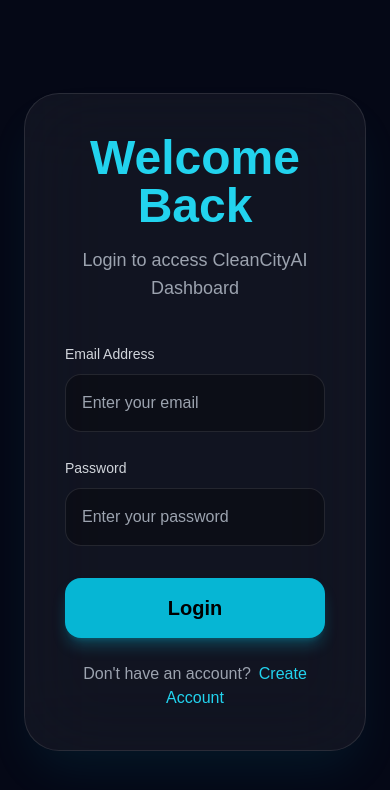
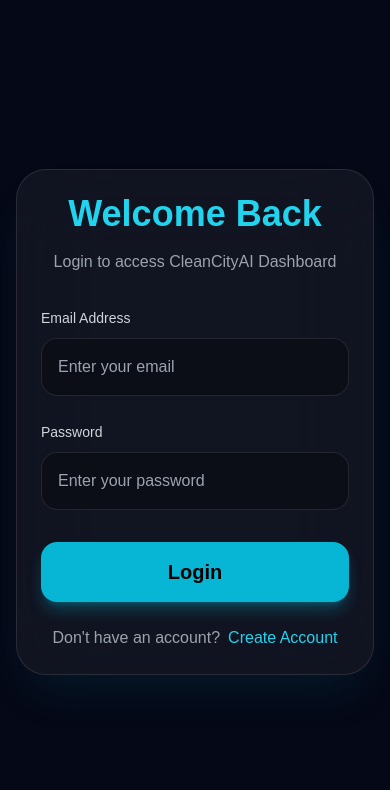
Before and after one commit to Bhavani-023/CleanCityAI, a React app in the folder frontend/: page /login in a window 390 px wide. Shown: the top 790 px of the page. Built offline with nearby package versions, Linux system fonts and the light colour scheme; the HTML template or start-up script is replaced by a standard one.

Commit message:
Fixed login redirect glitch

```diff
--- a/frontend/src/pages/Login.jsx
+++ b/frontend/src/pages/Login.jsx
@@ -1,4 +1,5 @@
 import { useState, useEffect } from "react";
+
 import toast from "react-hot-toast";
 
 import {
@@ -11,18 +12,32 @@
 export default function Login() {
 
   const navigate = useNavigate();
+
+  // =========================
+  // STATES
+  // =========================
+
+  const [email, setEmail] = useState("");
+
+  const [password, setPassword] = useState("");
+
+  const [loading, setLoading] = useState(false);
+
+  // =========================
+  // AUTO REDIRECT IF LOGGED IN
+  // =========================
+
   useEffect(() => {
 
-  if (localStorage.getItem("token")) {
+    const token = localStorage.getItem("token");
 
-    navigate("/dashboard");
+    if (token) {
 
-  }
+      navigate("/dashboard");
 
-}, []);
+    }
 
-  const [email, setEmail] = useState("");
-  const [password, setPassword] = useState("");
+  }, [navigate]);
 
   // =========================
   // LOGIN FUNCTION
@@ -34,37 +49,48 @@
 
     try {
 
+      setLoading(true);
+
       const response = await API.post(
         "/login",
         {
-          email,
+          email: email.trim().toLowerCase(),
           password,
         }
       );
 
       // SAVE TOKEN
+
       localStorage.setItem(
         "token",
         response.data.access_token
       );
 
-      localStorage.setItem(
-        "isLoggedIn",
-        "true"
-      );
-
       toast.success("Login Successful");
 
-      navigate("/dashboard");
+      // DELAY FOR SMOOTH REDIRECT
+
+      setTimeout(() => {
+
+        navigate("/dashboard");
+
+      }, 1000);
 
     } catch (error) {
 
       console.log(error);
 
       toast.error(
+
         error.response?.data?.detail ||
+
         "Login Failed"
+
       );
+
+    } finally {
+
+      setLoading(false);
 
     }
 
@@ -72,26 +98,29 @@
 
   return (
 
-    <div className="min-h-screen bg-[#050816] flex items-center justify-center px-6">
+    <div className="min-h-screen bg-[#050816] flex items-center justify-center px-4 sm:px-6">
 
       {/* LOGIN CARD */}
 
       <form
+
         onSubmit={handleLogin}
-        className="w-full max-w-[450px] bg-white/5 border border-white/10 rounded-[35px] p-10 backdrop-blur-2xl shadow-2xl shadow-cyan-500/10"
+
+        className="w-full max-w-[450px] bg-white/5 border border-white/10 rounded-[30px] md:rounded-[35px] p-6 md:p-10 backdrop-blur-2xl shadow-2xl shadow-cyan-500/10"
+
       >
 
         {/* TITLE */}
 
-        <div className="text-center mb-10">
+        <div className="text-center mb-8 md:mb-10">
 
-          <h1 className="text-5xl font-extrabold text-cyan-400">
+          <h1 className="text-4xl md:text-5xl font-extrabold text-cyan-400">
 
             Welcome Back
 
           </h1>
 
-          <p className="text-gray-400 mt-4 text-lg">
+          <p className="text-gray-400 mt-4 text-base md:text-lg">
 
             Login to access CleanCityAI Dashboard
 
@@ -110,12 +139,19 @@
           </label>
 
           <input
+
             type="email"
+
             placeholder="Enter your email"
+
             value={email}
+
             onChange={(e) => setEmail(e.target.value)}
+
             className="w-full mt-2 p-4 rounded-2xl bg-black/30 border border-white/10 text-white outline-none focus:border-cyan-400 transition"
+
             required
+
           />
 
         </div>
@@ -131,12 +167,19 @@
           </label>
 
           <input
+
             type="password"
+
             placeholder="Enter your password"
+
             value={password}
+
             onChange={(e) => setPassword(e.target.value)}
+
             className="w-full mt-2 p-4 rounded-2xl bg-black/30 border border-white/10 text-white outline-none focus:border-cyan-400 transition"
+
             required
+
           />
 
         </div>
@@ -144,11 +187,24 @@
         {/* LOGIN BUTTON */}
 
         <button
+
           type="submit"
-          className="w-full bg-cyan-500 hover:bg-cyan-600 transition duration-300 p-4 rounded-2xl text-xl font-bold shadow-lg shadow-cyan-500/30"
+
+          disabled={loading}
+
+          className="w-full bg-cyan-500 hover:bg-cyan-600 transition duration-300 p-4 rounded-2xl text-xl font-bold shadow-lg shadow-cyan-500/30 disabled:opacity-50"
+
         >
 
-          Login
+          {
+
+            loading
+
+            ? "Logging In..."
+
+            : "Login"
+
+          }
 
         </button>
 
@@ -161,8 +217,11 @@
             Don't have an account?
 
             <Link
+
               to="/register"
+
               className="text-cyan-400 ml-2 hover:underline"
+
             >
 
               Create Account
```
